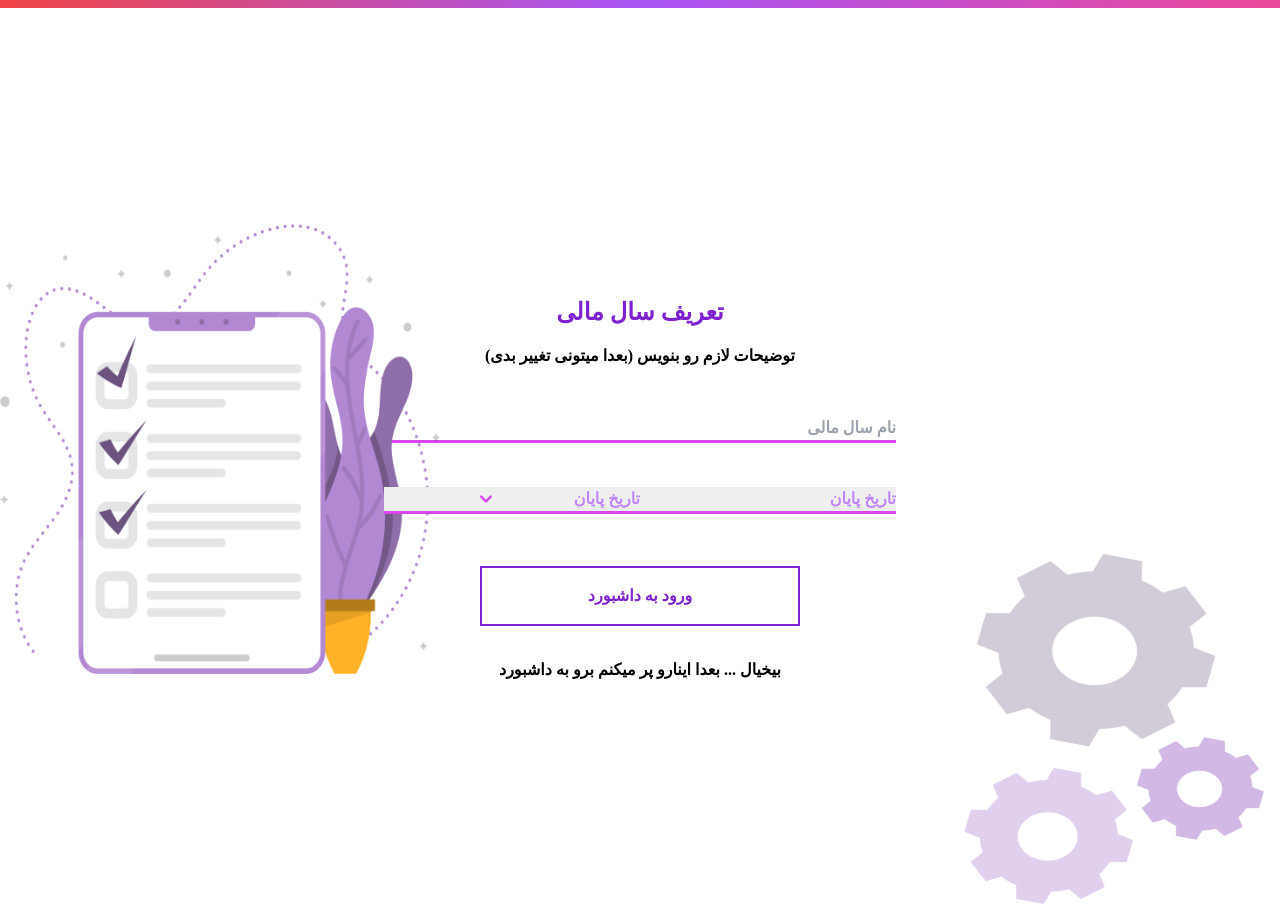
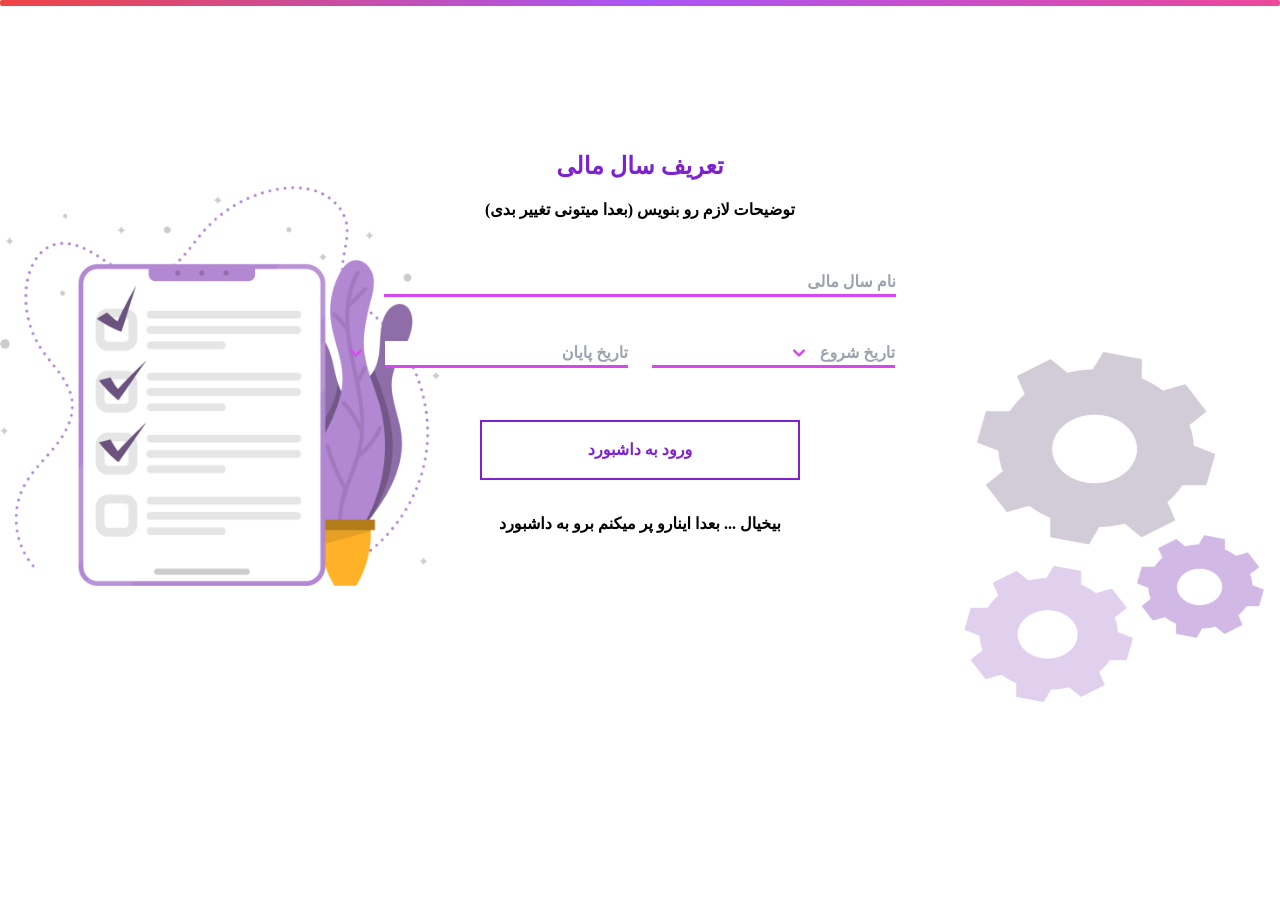
Before and after one commit to rekar-accounting/frontend, a Next.js app: page /fiscalYear in a window 1280 px wide. After the commit the page ends 800 px from the top, so only its background shows below. Built offline with nearby package versions, Linux system fonts and the light colour scheme.

Commit message:
calendar

```diff
--- a/package.json
+++ b/package.json
@@ -20,6 +20,7 @@
     "react-calendar": "^3.7.0",
     "react-datepicker": "^4.8.0",
     "react-dom": "^18.0.0",
+    "react-easy-persian-calendar": "^1.5.2",
     "react-icon": "^1.0.0",
     "react-icons": "^4.3.1",
     "react-responsive-carousel": "^3.2.23",
--- a/pages/fiscalYear.tsx
+++ b/pages/fiscalYear.tsx
@@ -1,14 +1,36 @@
 import React, { useState } from "react";
 import { NextPage } from "next";
 import Image from "next/image";
+import JCalendar from "reactjs-persian-calendar";
 import { ChevronDownIcon } from "@heroicons/react/solid";
 import translate from "../public/locales/fa.json";
 
 const FiscalYear: NextPage = () => {
+  const [changeDate, setChangeDate] = useState(false);
+  const [changeDateEnd, setChangeDateEnd] = useState(false);
+  const [date, setDate] = useState();
+  const [dateEnd, setDateEnd] = useState();
+
+  const chagneCalendarstart = () => {
+    setChangeDate((curDate) => !curDate);
+  };
+
+  const chagneCalendarEnd = () => {
+    setChangeDateEnd((curDate) => !curDate);
+  };
+
+  const calendarStart = (value: any) => {
+    setDate(value);
+  };
+
+  const calendarEnd = (value: any) => {
+    setDateEnd(value);
+  };
+
   return (
     <div>
-      <div className="w-full h-2 bg-gradient-to-r from-red-500 via-purple-500 to-pink-500"></div>
-      <div className="invisible md:visible absolute mt-16 right-4 top-[490px]">
+      <div className="w-full h-1.5 rounded-sm bg-gradient-to-r from-red-500 via-purple-500 to-pink-500"></div>
+      <div className="absolute invisible mt-16 xl:visible right-4 top-72">
         <Image
           src="/assets/images/gear.png"
           alt={translate.fiscalYear.alt}
@@ -16,16 +38,16 @@ const FiscalYear: NextPage = () => {
           height={350}
         />
       </div>
-      <div className="absolute invisible pt-10 md:visible mt-44">
+      <div className="absolute invisible pt-1 xl:visible mt-44">
         <Image
           src="/assets/images/last.png"
           alt={translate.fiscalYear.alt}
           width={440}
-          height={450}
+          height={400}
         />
       </div>
-      <div className="mx-auto text-center">
-        <div className="mt-72">
+      <div className="container mx-auto text-center">
+        <div className="mt-20 md:mt-36">
           <div className="mb-6">
             <div className="mb-4">
               <h4 className="text-2xl text-purple-700 ">
@@ -38,18 +60,64 @@ const FiscalYear: NextPage = () => {
             <div dir="rtl" className="mb-5">
               <input
                 type="text"
-                className="w-[40%] my-6 text-base border-[3px] border-t-0 border-l-0 border-r-0 focus:outline-none login border-b-fuchsia-500 text-purple-400 "
+                className=" w-[40%] my-6 text-base border-[3px] border-t-0 border-l-0 border-r-0 focus:outline-none login border-b-fuchsia-500 text-black "
                 placeholder={translate.fiscalYear.fiscalName}
               />
             </div>
-            <div className="relative flex justify-center " dir="rtl">
-              <select className=" w-[20%]  appearance-none  text-base  border-[3px] border-t-0 border-l-0 border-r-0 focus:outline-none login border-b-fuchsia-500 text-purple-400 ">
-                <option>{translate.fiscalYear.dateEnd}</option>
-              </select>
-              <select className=" w-[20%]  appearance-none  text-base  border-[3px] border-t-0 border-l-0 border-r-0 focus:outline-none login border-b-fuchsia-500 text-purple-400 ">
-                <option>{translate.fiscalYear.dateEnd}</option>
-              </select>
-              <ChevronDownIcon className="absolute w-8 h-6 left-[470px] text-fuchsia-500" />
+            <div className="flex justify-center gap-6" dir="rtl">
+              <div className="relative w-[19%]">
+                <ChevronDownIcon className="absolute w-8 h-6 right-20 2xl:right-64 text-fuchsia-500" />
+                <input
+                  type="text"
+                  className="w-[100%] appearance-none text-base border-[3px] border-t-0 border-l-0 border-r-0 focus:outline-none login border-b-fuchsia-500 text-black "
+                  placeholder={translate.fiscalYear.dateStart}
+                  onClick={chagneCalendarstart}
+                  value={date}
+                />
+                {changeDate && (
+                  <div className="w-[80%]">
+                    <JCalendar
+                      size={28}
+                      key={"fa"}
+                      locale={"fa"}
+                      color={"#000066"}
+                      onClick={calendarStart}
+                    />
+                    <button
+                      className="w-full text-white bg-blue-900 border-2 border-blue-900 md:w-full"
+                      onClick={chagneCalendarstart}
+                    >
+                      {translate.fiscalYear.Confirmation}
+                    </button>
+                  </div>
+                )}
+              </div>
+              <div className="relative w-[19%]">
+                <ChevronDownIcon className="absolute w-8 h-6 right-20 xl:right-64 text-fuchsia-500" />
+                <input
+                  className="w-[100%] appearance-none text-base border-[3px] border-t-0 border-l-0 border-r-0 focus:outline-none login border-b-fuchsia-500 text-black"
+                  placeholder={translate.fiscalYear.dateEnd}
+                  onClick={chagneCalendarEnd}
+                  value={dateEnd}
+                />
+                {changeDateEnd && (
+                  <div className="w-[80%]">
+                    <JCalendar
+                      size={28}
+                      key={"fa"}
+                      locale={"fa"}
+                      color={"#000066"}
+                      onClick={calendarEnd}
+                    />
+                    <button
+                      className="w-full text-white bg-blue-900 border-2 border-blue-900 md:w-full"
+                      onClick={chagneCalendarEnd}
+                    >
+                      {translate.fiscalYear.Confirmation}
+                    </button>
+                  </div>
+                )}
+              </div>
             </div>
             <div className="pt-3 pb-8 mt-10 text-center ">
               <button className="w-3/12 py-4 text-purple-700 border-2 border-purple-700 ">
--- a/public/locales/en.json
+++ b/public/locales/en.json
@@ -53,6 +53,7 @@
     "dateEnd": " Date End",
     "login": "Login to Dashboard",
     "nextStup": "Don't worry ... I'll Fill It In Later ,Go To The Dashbord",
-    "alt": "Login Image"
+    "alt": "Login Image",
+    "Confirmation": "ثبت"
   }
 }
--- a/public/locales/fa.json
+++ b/public/locales/fa.json
@@ -53,6 +53,7 @@
     "dateEnd": "تاریخ پایان",
     "login": "ورود به داشبورد",
     "nextStup": "بیخیال ... بعدا اینارو پر میکنم برو به داشبورد",
-    "alt": "تصویر ورود"
+    "alt": "تصویر ورود",
+    "Confirmation":"ثبت"
   }
 }
```
Also changed, not shown: pages/home.tsx (+43 -43 lines), 1 other file (tests, documents, lock files or other folders).
